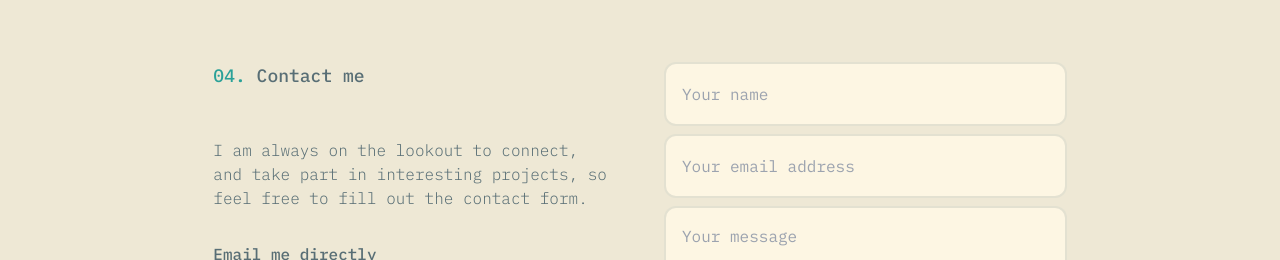
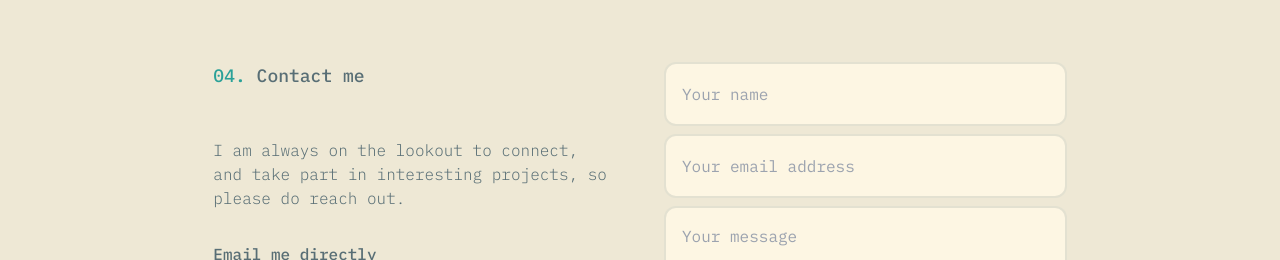
Before and after one commit to maxhves/hvesser-lewis-consulting-site, a Next.js app: page / in a window 1280 px wide. Shown: the part 3540-3800 px from the top of the page. Built offline with nearby package versions, Linux system fonts and the light colour scheme; no server answers.

Commit message:
Updated contact section text.

```diff
--- a/src/app/sections/contact/contact.tsx
+++ b/src/app/sections/contact/contact.tsx
@@ -18,8 +18,7 @@ function Contact() {
 
           {/* Texts */}
           <p className="text-cutty-sark dark:text-aths-special font-light">
-            I am always on the lookout to connect, and take part in interesting projects, so feel free to fill out
-            the contact form.
+            I am always on the lookout to connect, and take part in interesting projects, so please do reach out.
           </p>
           <p className="text-cutty-sark dark:text-aths-special font-medium mt-8">
             Email me directly
```
